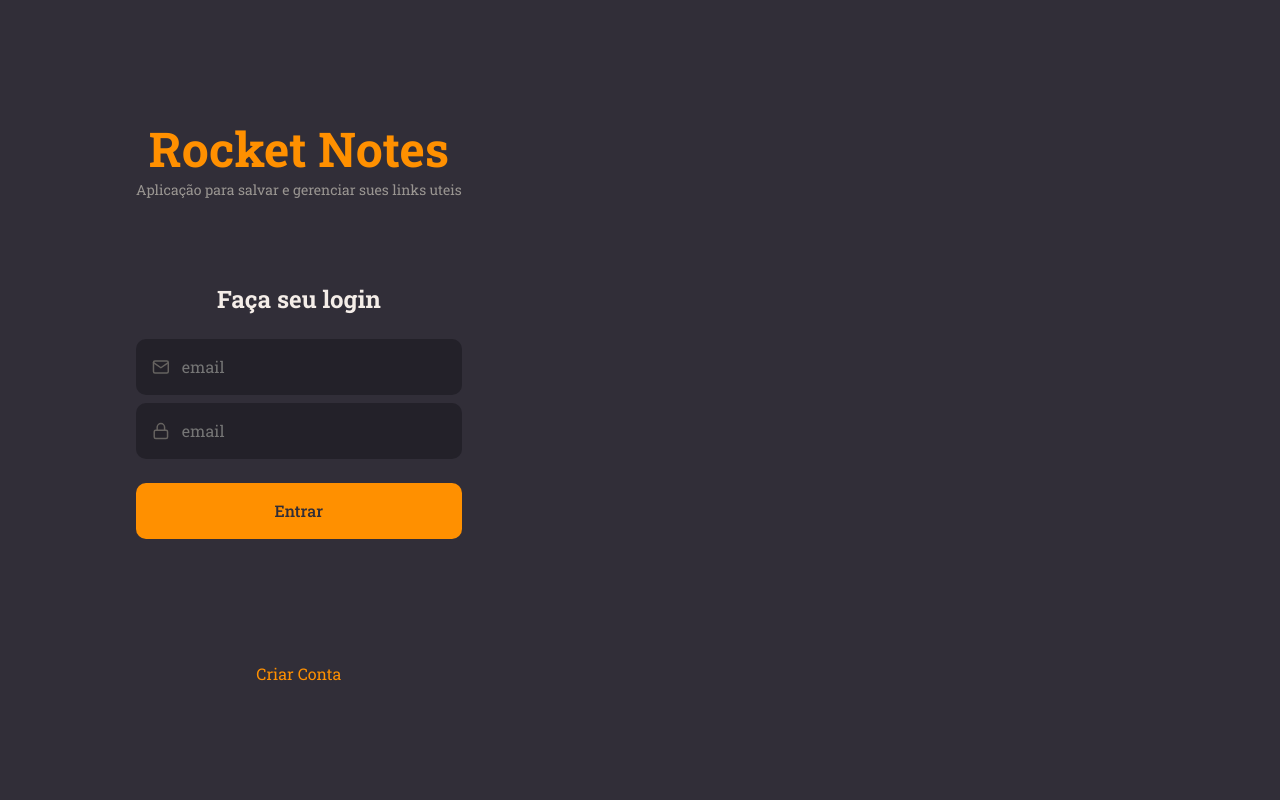
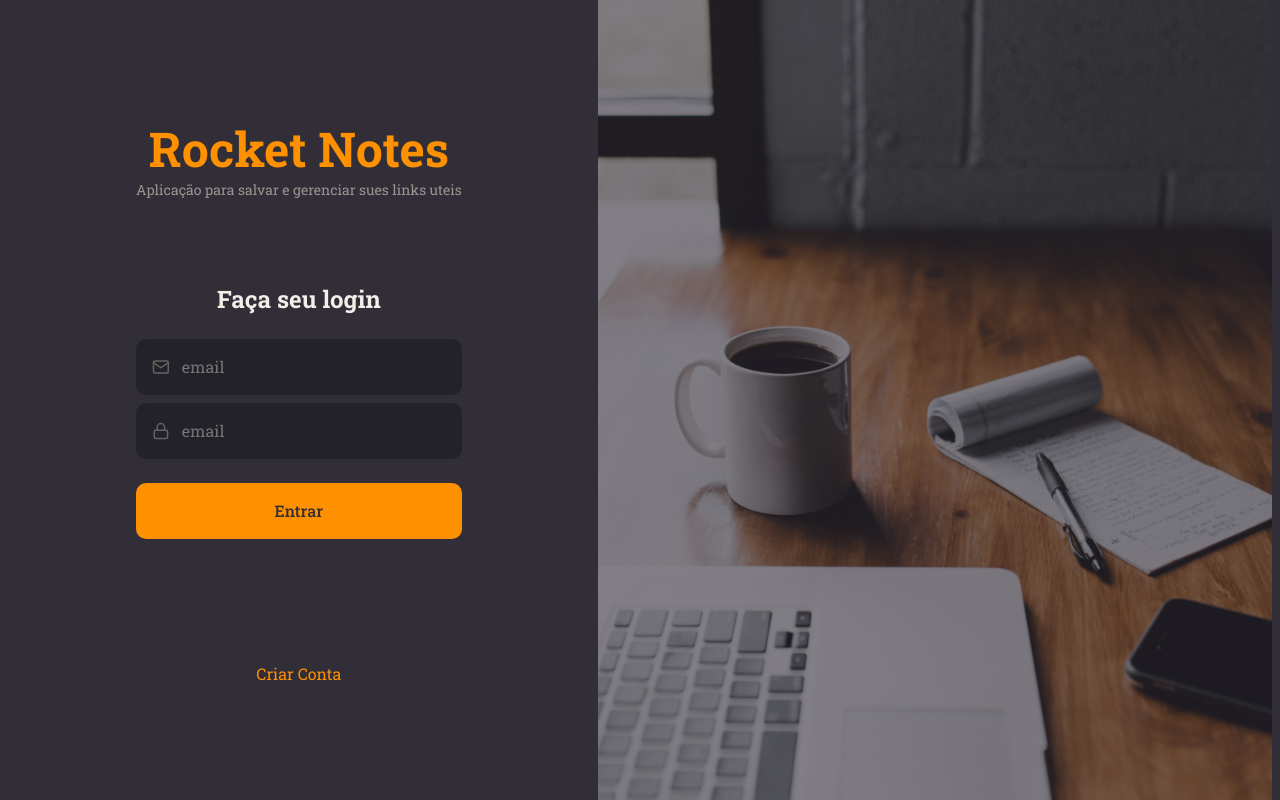
Before and after one commit to gusta7ms/Rocketnotes-Front, a React (Vite) app: page / in a window 1280 px wide. Built offline with nearby package versions, Linux system fonts and the light colour scheme.

Commit message:
Complete page SingIn

```diff
--- a/src/Pages/SingIn/index.jsx
+++ b/src/Pages/SingIn/index.jsx
@@ -2,14 +2,14 @@
 
 import { FiMail, FiLock } from "react-icons/fi";
 
-import { Container, Form } from "./styles";
-
+import { Container, Form, Background} from "./styles";
 import { Input } from "../../components/Input";
 import { Button } from "../../components/Button";
 
 export function SingIn() {
   return (
     <Container>
+
       <Form>
         <h1>Rocket Notes</h1>
         <p>Aplicação para salvar e gerenciar sues links uteis</p>
@@ -24,6 +24,8 @@
 
         <a href="#">Criar Conta</a>
       </Form>
+
+      <Background/>
     </Container>
-  );
+  )
 }
--- a/src/Pages/SingIn/styles.js
+++ b/src/Pages/SingIn/styles.js
@@ -1,6 +1,8 @@
 // TODO PAGES STYLES SingIN
 
 import styled from "styled-components";
+import backgroundImg from "../../../assets/background.png"
+
 
 export const Container = styled.div`
   height: 100vh;
@@ -40,3 +42,10 @@
     color: ${({ theme }) => theme.COLORS.ORANGE};
   }
 `;
+
+export const Background = styled.div`
+  flex: 1;
+  background: url(${backgroundImg})  no-repeat center center;
+  background-size: cover;
+  opacity: 0.4;
+`;
```
Also changed, not shown: assets/background.png (added).
